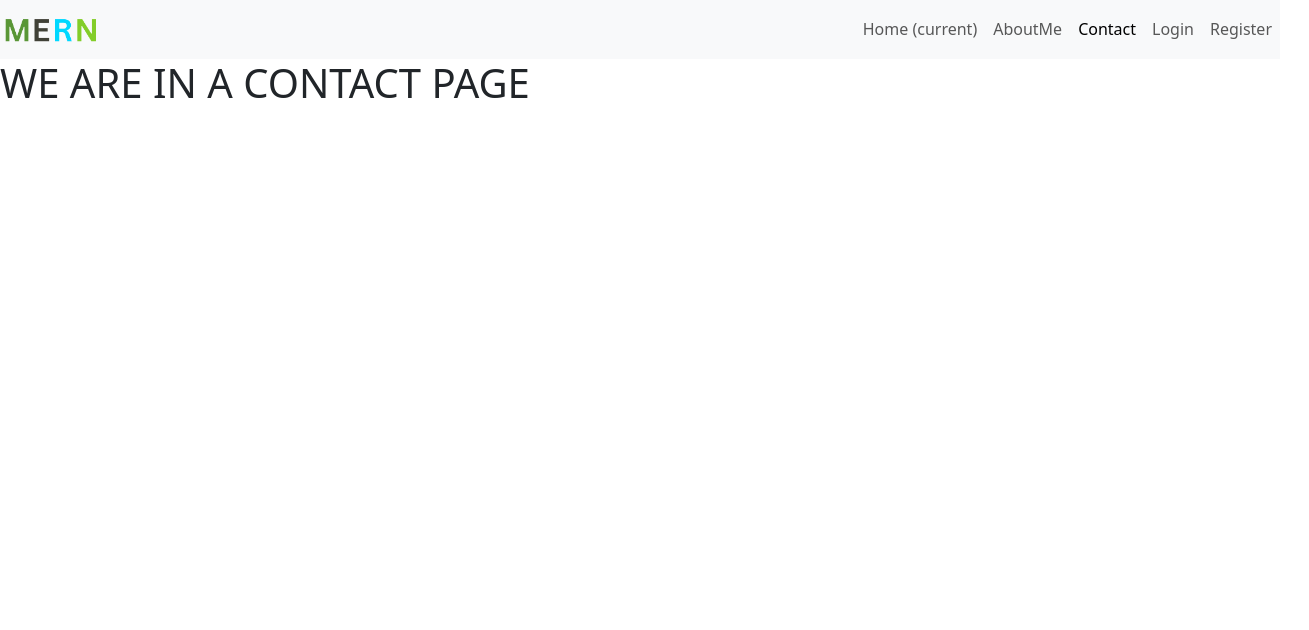
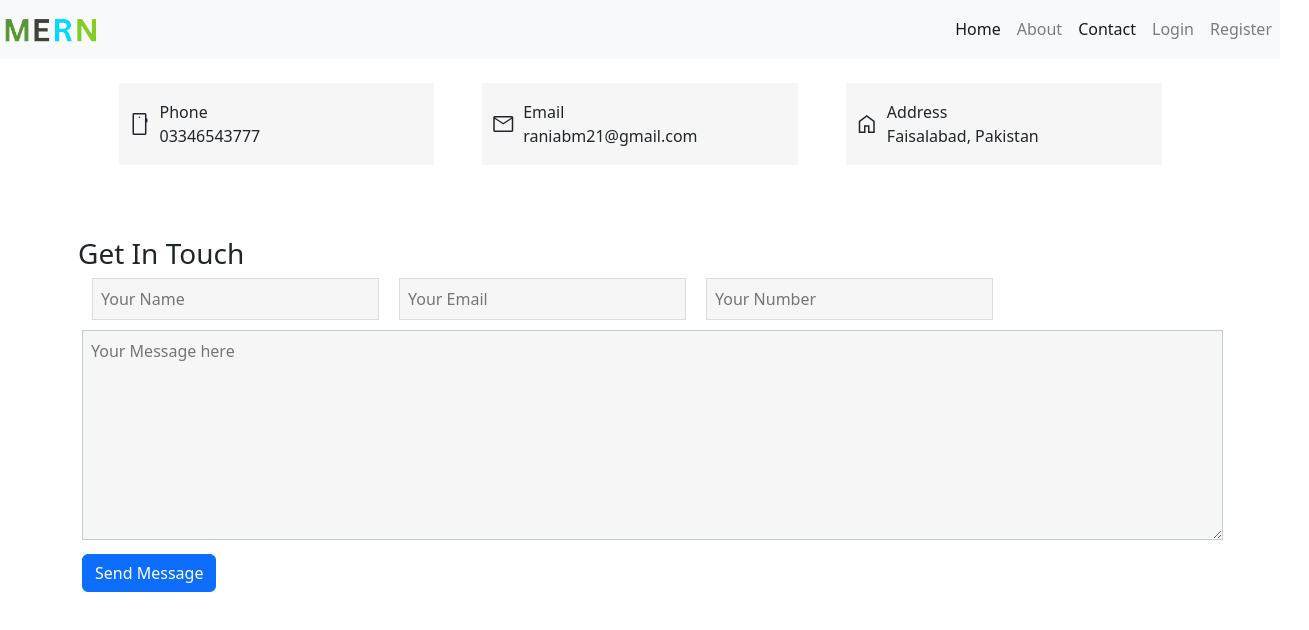
Before and after one commit to rania-nasir/ReactifyAuth, a React (Create React App) app in the folder client/: page /contact in a window 1280 px wide. Shown: the top 630 px of the page, 1309 px wide, since content can reach past the window. Built offline with nearby package versions, Linux system fonts and the light colour scheme.

Commit message:
UI design using react js

```diff
--- a/client/public/index.html
+++ b/client/public/index.html
@@ -15,6 +15,7 @@
   <link rel="manifest" href="%PUBLIC_URL%/manifest.json" />
   <link rel="stylesheet" href="https://fonts.googleapis.com/css2?family=Material+Symbols+Outlined:opsz,wght,FILL,GRAD@20..48,100..700,0..1,-50..200" />
   <link rel="stylesheet" href="https://fonts.googleapis.com/css2?family=Material+Symbols+Outlined:opsz,wght,FILL,GRAD@48,400,0,0" />
+  <link rel="stylesheet" href="https://cdn.jsdelivr.net/npm/bootstrap@4.0.0/dist/css/bootstrap.min.css" integrity="sha384-Gn5384xqQ1aoWXA+058RXPxPg6fy4IWvTNh0E263XmFcJlSAwiGgFAW/dAiS6JXm" crossorigin="anonymous">
   <!--
       Notice the use of %PUBLIC_URL% in the tags above.
       It will be replaced with the URL of the `public` folder during the build.
--- a/client/src/App.css
+++ b/client/src/App.css
@@ -100,6 +100,32 @@ label {
   color: #282c34;
 }
 
-.login-form{
+.login-form {
   padding-top: 40px;
 }
+
+.box {
+  width: 390px;
+  border: 1px solid rgb(246, 246, 246);
+  background-color: rgb(246, 246, 246);
+}
+
+#contact_form input[type=text] {
+  width: 287px;
+  margin: 0px 10px 10px 10px;
+  border: 1px solid gainsboro;
+  background-color: rgb(246, 246, 246);
+}
+
+img[alt=profile] {
+  width: 180px;
+}
+
+textarea {
+  border-color: #c4cad7;
+  background-color: rgb(246, 246, 246);
+}
+
+textarea:focus{
+  outline: none;
+}
--- a/client/src/components/About.js
+++ b/client/src/components/About.js
@@ -1,10 +1,37 @@
-import React from "react";
+import React from "react"
+import raniapic from '../Images/rano.png'
+import { NavLink } from "react-router-dom"
 
 const About = () => {
     return (
-        <div>
-        <h1>WE ARE IN AN ABOUT ME PAGE</h1>
-        </div>
+        <>
+            <div className="container emp_profile">
+                <form action="" method="">
+                    <div className="row">
+                        <div className="col-md-5">
+                            <img src={raniapic} alt="profile"></img>
+                        </div>
+                        <div className="col-md-6">
+                            <div className="profile-head">
+                                <h5>Rania</h5>
+                                <h6>Full Stack Developer</h6>
+                                <p className="profile-rating mt3 mb-5">
+                                    Rankings: <span>1/10</span>
+                                </p>
+                                <ul className="nav nav-tabs" role="tablist">
+                                    <li className="nav-item" id="home-tab" data-toggle='tab' role="tab" to='#home'>
+                                        <NavLink className="nav-link active" to="#">About</NavLink>
+                                    </li>
+                                    <li className="nav-item" id="profile-tab" data-toggle='tab' role="tab" to='#profile'>
+                                        <NavLink className="nav-link active" to="#">Timeline</NavLink>
+                                    </li>
+                                </ul>
+                            </div>
+                        </div>
+                    </div>
+                </form>
+            </div>
+        </>
     )
 }
 
--- a/client/src/components/Contact.js
+++ b/client/src/components/Contact.js
@@ -2,9 +2,96 @@ import React from "react";
 
 const Contact = () => {
     return (
-        <div>
-        <h1>WE ARE IN A CONTACT PAGE</h1>
-        </div>
+        <>
+            <div className="contact-info">
+                <div className="center container-fluid">
+                    <div className="row">
+                        <div className="col-lg-10 offset-lg-1 d-flex">
+                            {/* phone box */}
+                            <div className="box p-2 m-4 contact_info_item d-flex justify-content-start align-items-center">
+                                <span class="material-symbols-outlined">
+                                    smartphone
+                                </span>
+                                <div className="contact_info_content p-2">
+                                    <div className="contact_info_title">
+                                        Phone
+                                    </div>
+                                    <div className="contact_info_text">
+                                        03346543777
+                                    </div>
+                                </div>
+                            </div>
+                            {/* email box */}
+                            <div className="box p-2 m-4 contact_info_item d-flex justify-content-start align-items-center">
+                                <span class="material-symbols-outlined">
+                                    mail
+                                </span>
+                                <div className="contact_info_content p-2">
+                                    <div className="contact_info_title">
+                                        Email
+                                    </div>
+                                    <div className="contact_info_text">
+                                        raniabm21@gmail.com
+                                    </div>
+                                </div>
+                            </div>
+                            {/* Address box */}
+                            <div className="box p-2 m-4 contact_info_item d-flex justify-content-start align-items-center">
+                                <span class="material-symbols-outlined">
+                                    home
+                                </span>
+                                <div className="contact_info_content p-2">
+                                    <div className="contact_info_title">
+                                        Address
+                                    </div>
+                                    <div className="contact_info_text">
+                                        Faisalabad, Pakistan
+                                    </div>
+                                </div>
+                            </div>
+                        </div>
+                    </div>
+                </div>
+            </div>
+
+
+            {/* Contact us form */}
+
+            <div className="contact_form center">
+                <div>
+                    <div className="row">
+                        <div>
+                            <div className="contact_form_container py-5">
+                                <div className="contact_form_title ml-2">
+                                    <h3> Get In Touch</h3>
+                                </div>
+                                <form id="contact_form" action="" className="center">
+                                    <div className="container">
+                                        <div className="box-contact right contact_form_name center">
+                                            <input type="text" id="contact_form_name" className="p-2 section contact_form_name input_field" placeholder="Your Name" required="true"></input>
+                                        </div>
+                                        <div className="box-contact right contact_form_email d-flex justify-content-between align-items-between">
+                                            <input type="text" id="contact_form_email" className="p-2 section contact_form_email input_field" placeholder="Your Email" required="true"></input>
+                                        </div>
+                                        <div className="box-contact right contact_form_number d-flex justify-content-between align-items-between">
+                                            <input type="text" id="contact_form_number" className="p-2 section contact_form_number input_field" placeholder="Your Number" required="true"></input>
+                                        </div>
+
+                                        <div className="contact_form_text mt-5">
+                                            <textarea className="text_field section contact_form_message p-2" placeholder="Your Message here" cols={120} rows={8}></textarea>
+                                        </div>
+                                        <div className="contact_form_button mt-2">
+                                            <button type="submit" className="contact_submit_button btn btn-primary">Send Message</button>
+                                        </div>
+                                    </div>
+
+                                </form>
+                            </div>
+                        </div>
+                    </div>
+                </div>
+            </div>
+        </>
     )
 }
 
--- a/client/src/components/Login.js
+++ b/client/src/components/Login.js
@@ -6,7 +6,7 @@ const Login = () => {
     return (
         <>
             <section className="login">
-                <div className="container mt-5 center">
+                <div className="container-fluid mt-5 center">
                     <div className="login-content">
                         <div className="login-form">
                             <h2 className="form-title">Log In</h2>
--- a/client/src/components/Navbar.js
+++ b/client/src/components/Navbar.js
@@ -17,19 +17,19 @@ const Navbar = () => {
                 <div className="collapse navbar-collapse" id="navbarSupportedContent">
                     <ul className="navbar-nav ms-auto">
                         <li className="nav-item active">
-                            <NavLink className="nav-link" to="/">Home <span className="sr-only">(current)</span></NavLink>
+                            <NavLink className="nav-link" to="/">Home <span className="sr-only"></span></NavLink>
                         </li>
                         <li className="nav-item">
-                            <NavLink className="nav-link" to="/about">AboutMe</NavLink>
+                            <NavLink className="nav-link" to="/about">About <span className="sr-only"></span></NavLink>
                         </li>
                         <li className="nav-item">
-                            <NavLink className="nav-link" to="/contact">Contact</NavLink>
+                            <NavLink className="nav-link" to="/contact">Contact<span className="sr-only"></span></NavLink>
                         </li>
                         <li className="nav-item">
-                            <NavLink className="nav-link" to="/login">Login</NavLink>
+                            <NavLink className="nav-link" to="/login">Login<span className="sr-only"></span></NavLink>
                         </li>
                         <li className="nav-item">
-                            <NavLink className="nav-link" to="/signup">Register</NavLink>
+                            <NavLink className="nav-link" to="/signup">Register<span className="sr-only"></span></NavLink>
                         </li>
                     </ul>
                 </div>
--- a/client/src/components/Signup.js
+++ b/client/src/components/Signup.js
@@ -6,7 +6,7 @@ const Signup = () => {
     return (
         <>
             <section className="signup">
-                <div className="container mt-5 center">
+                <div className="container mt-4 center">
                     <div className="signup-content">
                         <div className="signup-form">
                             <h2 className="form-title">Sign up</h2>
```
Also changed, not shown: client/src/components/Home.js (+11 -6 lines).
